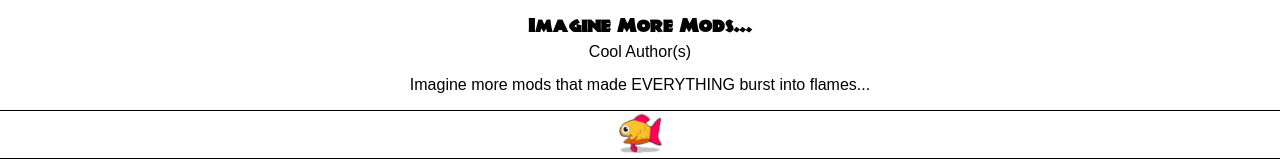
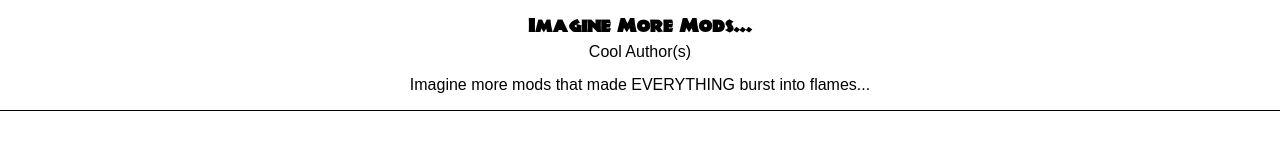
Before and after one commit to 703337/InsaniModding, a plain HTML site: page mods.html in a window 1280 px wide. Shown: the part 837-996 px from the top of the page. After the commit the page ends 948 px from the top, so only its background shows below. Drawn offline with Linux system fonts and the light colour scheme.

Commit message:
Temporary

```diff
--- a/mods.html
+++ b/mods.html
@@ -51,11 +51,6 @@
         </article>
     </main>
 
-    <!-- Novelty Hidden Fish -->
-    <article>
-        <img width="43px" src="images/misc/fish.png">
-    </article>
-
     <footer>
         <p>Copyright Text (credit PopCap, EA, etc.)</p>
     </footer>
```
